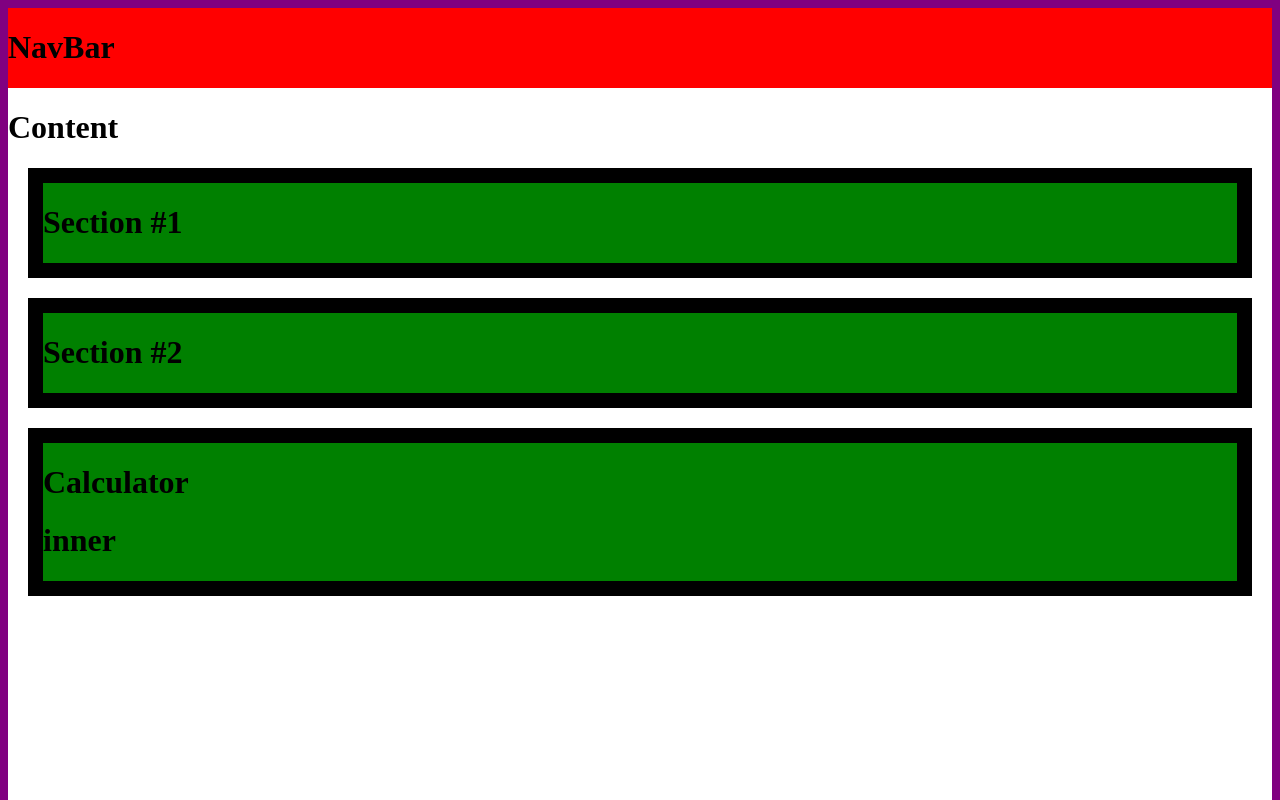
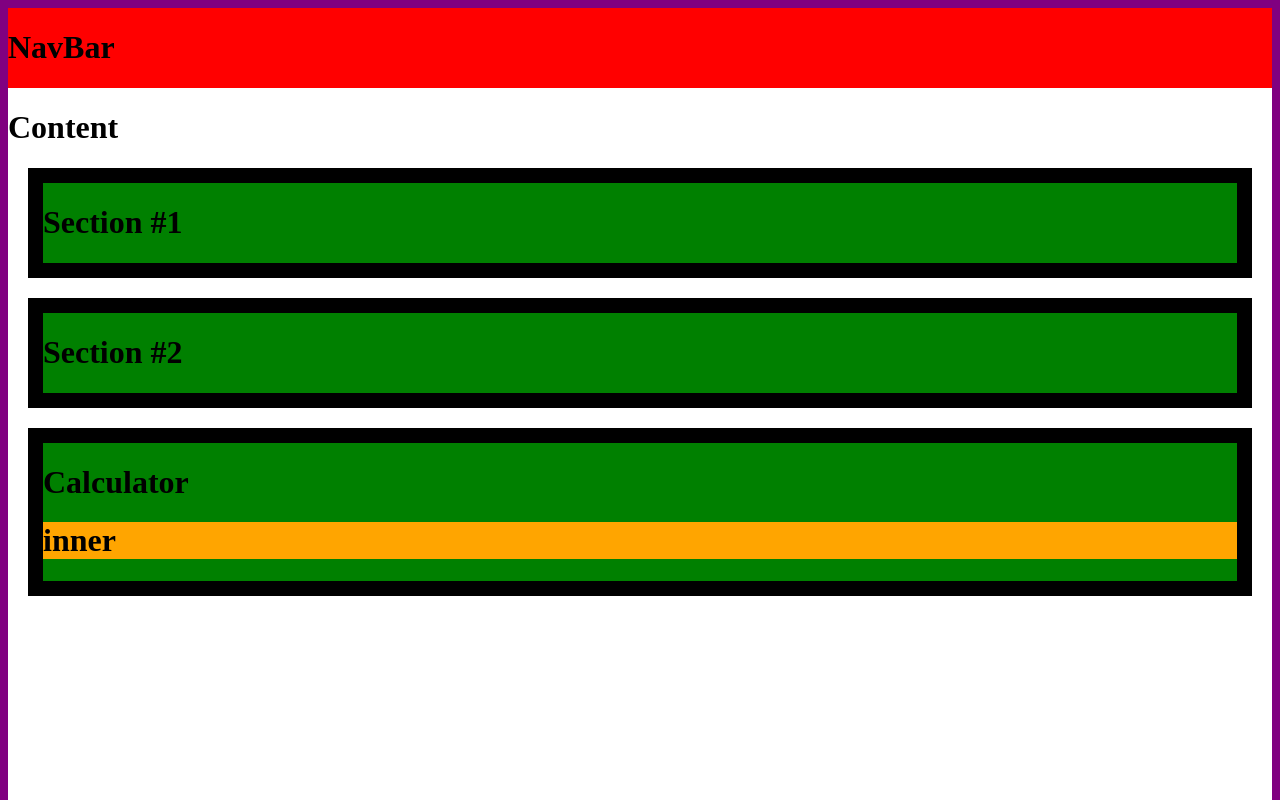
Before and after one commit to Maskus-rd/MySite, a plain HTML site: page index.html in a window 1280 px wide. Shown: the top 800 px of the page. Drawn offline with Linux system fonts and the light colour scheme.

Commit message:
Update styles.css

```diff
--- a/styles.css
+++ b/styles.css
@@ -33,3 +33,7 @@ body{
   border: solid;
   margin: 5px;
 }
+
+#content > .section > #calculator{
+background-color: orange;
+}
```
